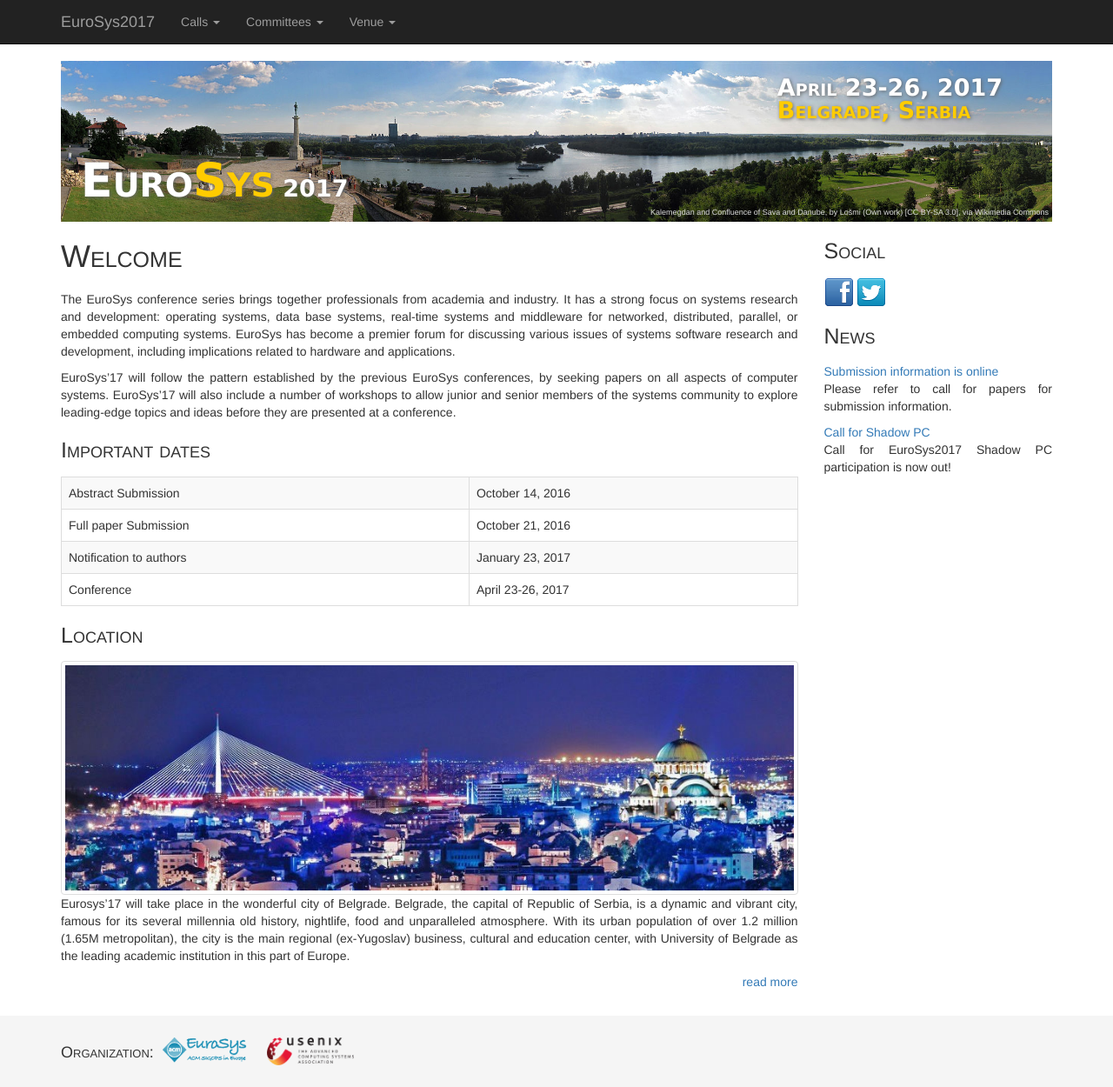
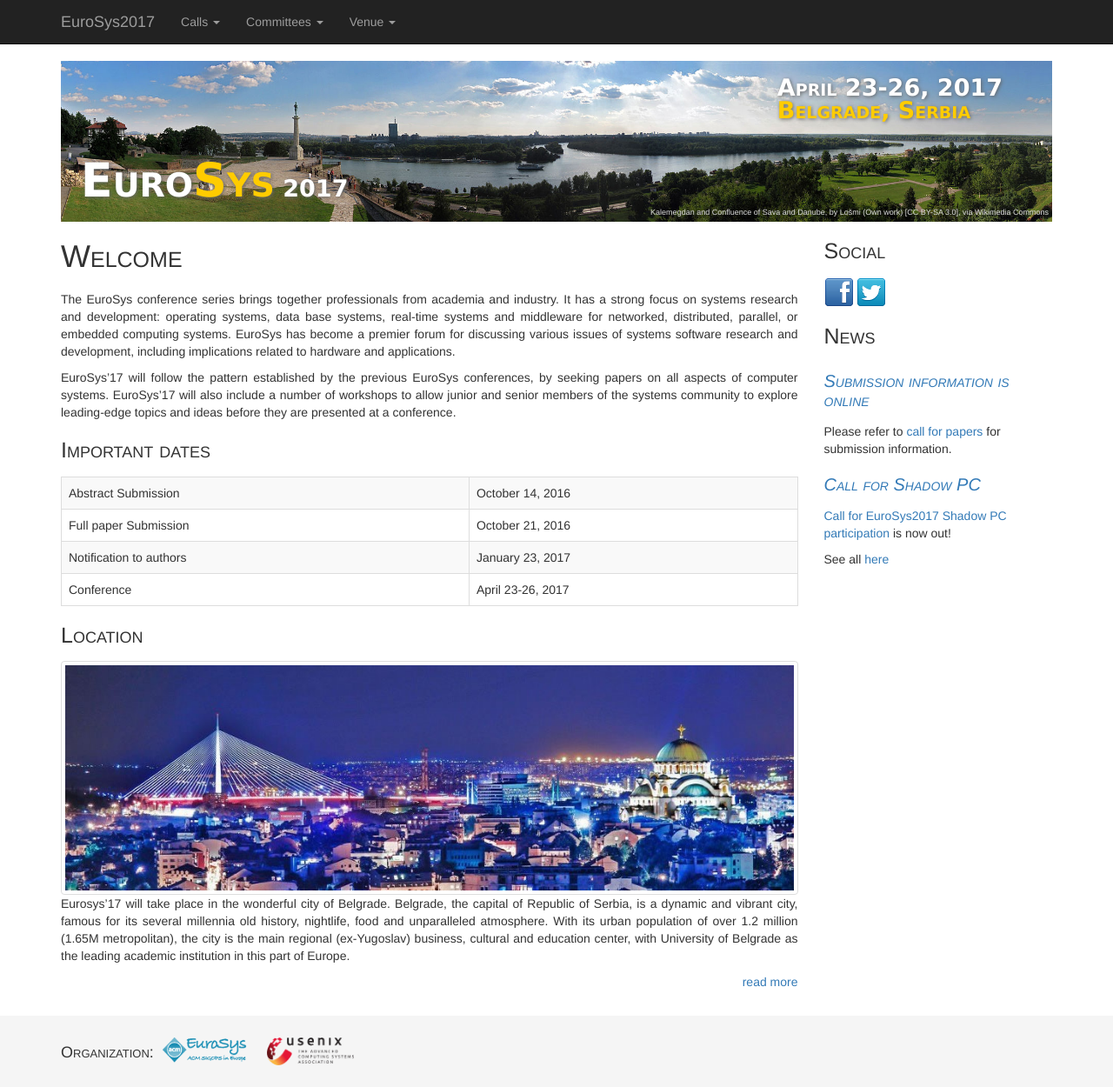
Before and after one commit to eurosys-chapter/2017, a Jekyll site: the page built from index.md, in a window 1280 px wide. Shown: the whole page at 87% size. Built offline with Jekyll 4.4.1, drawn with Linux system fonts in a browser that asks for light colours; nearby versions of some CDN libraries.

Commit message:
fix news sidebar

```diff
--- a/_includes/sidebar.html
+++ b/_includes/sidebar.html
@@ -9,6 +9,7 @@
 
 <h2>News</h2>
 {% for post in site.posts limit:2 %}
-    <a href="/news">{{ post.title }}</a>
-    <p>{{ post.content | strip_html | truncatewords: 20 }}</p>
+    <h3><a href="/news">{{ post.title }}</a></h3>
+    <p class="news-preview">{{ post.content | truncatewords: 20 | remove: '<p>' | remove: '</p>'}}</p>
 {% endfor %}
+See all <a href="/news">here</a>
--- a/assets/css/main.scss
+++ b/assets/css/main.scss
@@ -54,6 +54,10 @@ body {
 
 p {
   text-align: justify;
+}
+
+.news-preview {
+  text-align: left;
 }
 
 .outdated {
```
